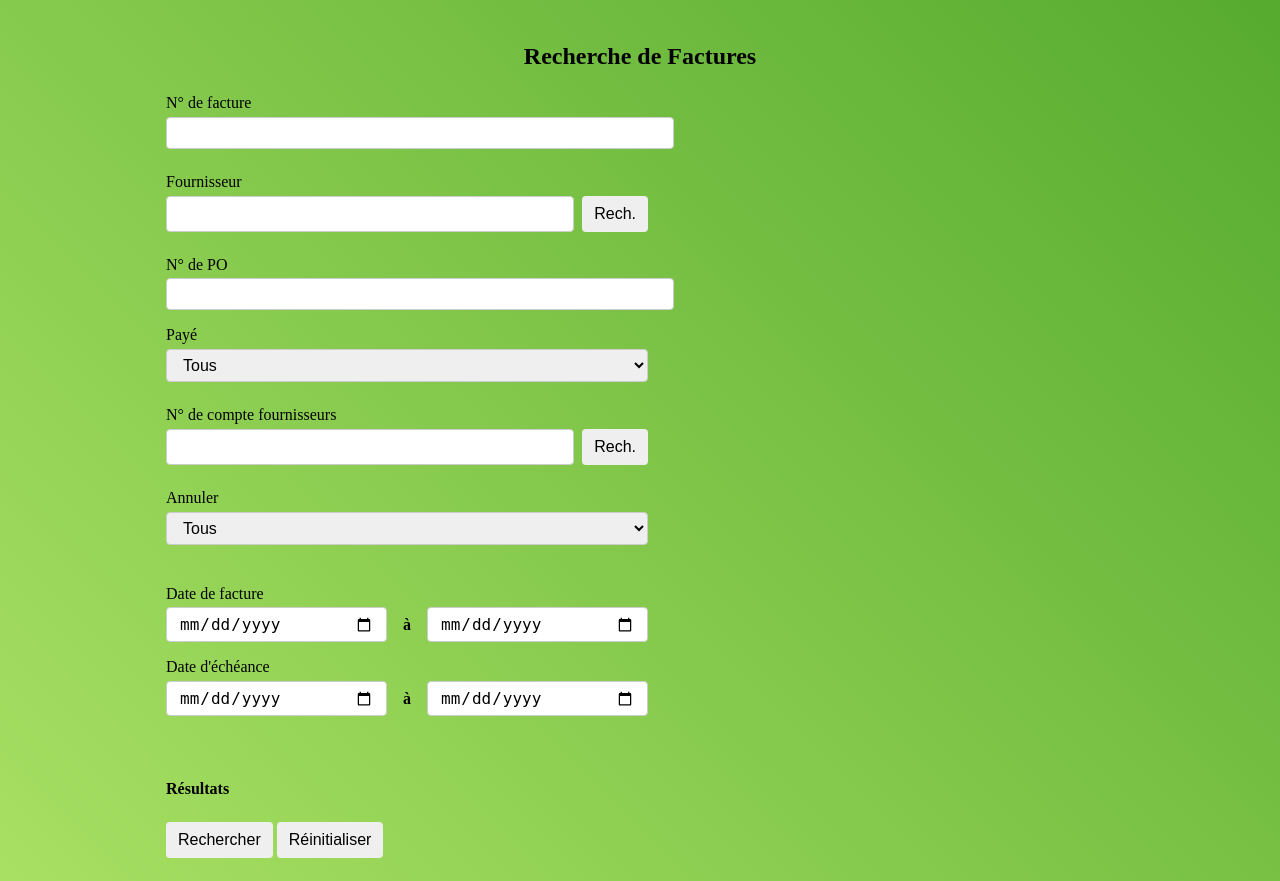
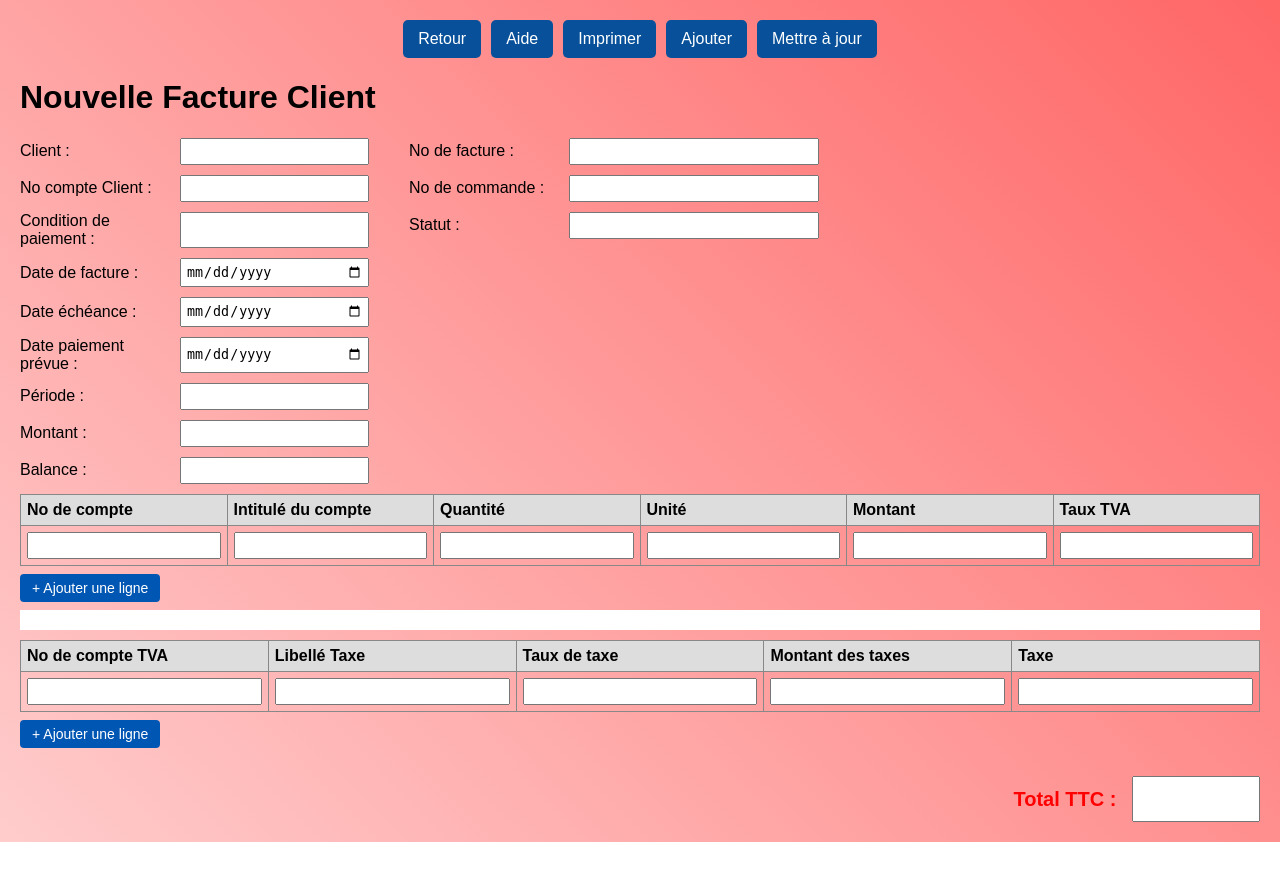
Before and after one commit to toto19771971/compta_2025, a Flask app: page /recherche_factures_clients in a window 1280 px wide. After the commit the page ends 842 px from the top, so only its background shows below. Run offline with Flask 3, Linux system fonts and the light colour scheme; parts of the project's set-up code (start-up, migrations or seed data) failed here and were passed over.

Commit message:
Ajout des templates recherche_clients et recherche_factures_clients

```diff
--- a/templates/templates_clients/recherche_factures_clients.html
+++ b/templates/templates_clients/recherche_factures_clients.html
@@ -2,231 +2,252 @@
 <html lang="fr">
 <head>
   <meta charset="UTF-8">
-  <title>Recherche de Factures</title>
+  <title>Wireframe - Nouvelle Facture Client</title>
   <style>
-    /* Container : 75% de la largeur, centré */
-    .container {
-      width: 75%;
-      margin: 0 auto;
-      padding: 15px;
+    body {
+      font-family: Arial, sans-serif;
+      margin: 20px;
+      background: linear-gradient(45deg, #ffcccc, #ff6666) !important;
     }
-
-    /* Titre centré */
-    h2 {
-      text-align: center;
-      margin-bottom: 1.5rem; /* équivaut à mb-4 */
+    .header {
+      display: flex;
+      justify-content: center;
+      gap: 10px;
+      margin-bottom: 20px;
     }
-
-    /* Marges utilitaires */
-    .mb-4 { margin-bottom: 1.5rem !important; }
-    .mt-3 { margin-top: 1rem !important; }
-    .mt-4 { margin-top: 1.5rem !important; }
-    .mt-5 { margin-top: 3rem !important; }
-
-    /* Grille simplifiée pour une mise en page symétrique */
-    .row {
+    .header button {
+      background-color: #08519a;
+      color: #ffffff;
+      border: none;
+      padding: 10px 15px;
+      cursor: pointer;
+      font-size: 16px;
+      border-radius: 5px;
+    }
+    .header button:hover {
+      background-color: #0056b3;
+    }
+    .form-container {
       display: flex;
-      flex-wrap: wrap;
-      margin-left: -0.5rem;
-      margin-right: -0.5rem;
+      justify-content: flex-start;
+      align-items: start;
+      gap: 40px;
     }
-    .row > [class^="col-md-"] {
-      padding-left: 0.5rem;
-      padding-right: 0.5rem;
+    form {
+      display: grid;
+      grid-template-columns: 150px 1fr;
+      row-gap: 10px;
+      column-gap: 10px;
+      max-width: 500px;
     }
-    .col-md-6 { flex: 0 0 auto; width: 50%; }
-    .g-3 > * { margin-bottom: 1rem; }
-
-    /* Champs de formulaire */
+    .right-group {
+      display: grid;
+      grid-template-columns: 150px 250px;
+      row-gap: 10px;
+      column-gap: 10px;
+      width: 400px;
+    }
+    form input, form select, form textarea {
+      width: 100%;
+      padding: 4px;
+      box-sizing: border-box;
+    }
+    .right-group input, .right-group select, .right-group textarea {
+      width: 250px;
+      padding: 4px;
+      box-sizing: border-box;
+    }
+    .right-group textarea {
+      height: 100px;
+      resize: vertical;
+    }
     label {
-      display: block;
-      margin-bottom: 0.3rem;
-      font-weight: 500;
+      align-self: center;
+      margin-right: 5px;
     }
-    .form-control,
-    .form-select {
-      display: block;
+    table {
       width: 100%;
-      padding: 0.375rem 0.75rem;
-      border: 1px solid #ccc;
-      border-radius: 4px;
-      font-size: 1rem;
+      border-collapse: collapse;
+      margin-top: 10px;
+      margin-bottom: 0;
     }
-
-    /* Boutons : aucune couleur ici (laissée au style_fournisseurs.css) */
-    .btn {
-      display: inline-block;
-      padding: 0.375rem 0.75rem;
+    th, td {
+      border: 1px solid #888;
+      padding: 6px;
+      text-align: left;
+    }
+    th {
+      background: #ddd;
+    }
+    td input {
+      width: 100%;
+      box-sizing: border-box;
+      padding: 4px;
+    }
+    .add-btn {
+      background: #0056b3;
+      color: #fff;
       border: none;
+      padding: 6px 12px;
       border-radius: 4px;
       cursor: pointer;
-      font-size: 1rem;
-      line-height: 1.5;
+      font-size: 14px;
+      margin: 8px 0;
+      display: inline-block;
     }
-    .btn-primary {}
-    .btn-secondary {}
-    .btn-search {
-      border: none;
+    .spacer {
+      height: 20px;
+      background: #fff;
+      margin: 0;
     }
-
-    /* Alignements et espacements */
-    .d-flex { display: flex; }
-    .gap-2 { gap: 0.5rem; }
-    .align-items-center { align-items: center; }
-
-    /* Séparateur "à" entre les dates */
-    .date-separator {
-      margin: 0 0.5rem;
+    .total-ttc {
+      margin-top: 20px;
       font-weight: bold;
+      color: red;
+      text-align: right;
+      font-size: 20px;
     }
-
-    /* Résultats et actions */
-    .results {}
-    .form-actions {}
+    .total-ttc input {
+      width: 120px;
+      height: 40px;
+      margin-left: 10px;
+      font-size: 20px;
+    }
   </style>
-  <!-- Charge ensuite le style_fournisseurs.css pour la couleur (fond vert, boutons, etc.) -->
-  <link rel="stylesheet" href="{{ url_for('static', filename='style_fournisseurs.css') }}">
 </head>
 <body>
-  <div class="container">
-    <h2>Recherche de Factures</h2>
 
-    <form id="formRecherche">
-      <!-- Ligne 1 : 3 champs à gauche, 3 champs à droite (répartis en 2 colonnes) -->
-      <div class="row g-3 mb-4">
-        <div class="col-md-6">
-          <!-- Partie gauche -->
-          <div class="form-group mb-4">
-            <label>N° de facture</label>
-            <input type="text" class="form-control" name="N° de facture">
+  <div class="header">
+    <button onclick="window.location.href='/comptabilite_clients'">Retour</button>
+    <button onclick="window.open('https://fr.wikipedia.org', '_blank')">Aide</button>
+    <button onclick="window.print()">Imprimer</button>
+    <button disabled>Ajouter</button>
+    <button disabled>Mettre à jour</button>
   </div>
 
-          <div class="form-group mb-4">
-            <label>Fournisseur</label>
-            <div class="d-flex gap-2">
-              <input type="text" class="form-control" name="Fournisseur">
-              <button type="button" class="btn btn-search" onclick="rechercher()">
-                Rech.
-              </button>
+  <h1>Nouvelle Facture Client</h1>
+
+  <div class="form-container">
+    <form>
+      <label for="client">Client :</label>
+      <input id="client" type="text" placeholder="">
+      <label for="num_compte_client">No compte Client :</label>
+      <input id="num_compte_client" type="text" placeholder="">
+      <label for="condition_paiement">Condition de paiement :</label>
+      <input id="condition_paiement" type="text" placeholder="">
+      <label for="date_facture">Date de facture :</label>
+      <input id="date_facture" type="date">
+      <label for="date_echeance">Date échéance :</label>
+      <input id="date_echeance" type="date">
+      <label for="date_paiement">Date paiement prévue :</label>
+      <input id="date_paiement" type="date">
+      <label for="periode">Période :</label>
+      <input id="periode" type="text" placeholder="">
+      <label for="montant">Montant :</label>
+      <input id="montant" type="text" placeholder="">
+      <label for="balance">Balance :</label>
+      <input id="balance" type="text" placeholder="">
+    </form>
+    <div class="right-group">
+      <label for="num_facture">No de facture :</label>
+      <input id="num_facture" type="text" placeholder="">
+      <label for="num_commande">No de commande :</label>
+      <input id="num_commande" type="text" placeholder="">
+      <label for="statut">Statut :</label>
+      <input id="statut" type="text" placeholder="">
     </div>
   </div>
 
-          <div class="form-group">
-            <label>N° de PO</label>
-            <input type="text" class="form-control" name="N° de PO">
-          </div>
+  <!-- Tableau Lignes Facture -->
+  <table id="invoice-table">
+    <thead>
+      <tr>
+        <th>No de compte</th>
+        <th>Intitulé du compte</th>
+        <th>Quantité</th>
+        <th>Unité</th>
+        <th>Montant</th>
+        <th>Taux TVA</th>
+      </tr>
+    </thead>
+    <tbody id="invoice-body">
+      <tr>
+        <td><input name="compte[]" /></td>
+        <td><input name="intitule[]" /></td>
+        <td><input name="quantite[]" type="number" /></td>
+        <td><input name="unite[]" /></td>
+        <td><input name="montant[]" /></td>
+        <td><input name="tva[]" /></td>
+      </tr>
+    </tbody>
+  </table>
+  <button id="add-invoice" class="add-btn">+ Ajouter une ligne</button>
+
+  <!-- Spacer blanc -->
+  <div class="spacer"></div>
+
+  <!-- Tableau Lignes TVA -->
+  <table id="tax-table">
+    <thead>
+      <tr>
+        <th>No de compte TVA</th>
+        <th>Libellé Taxe</th>
+        <th>Taux de taxe</th>
+        <th>Montant des taxes</th>
+        <th>Taxe</th>
+      </tr>
+    </thead>
+    <tbody id="tax-body">
+      <tr>
+        <td><input name="compte_tva[]" /></td>
+        <td><input name="libelle_taxe[]" /></td>
+        <td><input name="taux_taxe[]" /></td>
+        <td><input name="montant_taxe[]" /></td>
+        <td><input name="taxe[]" /></td>
+      </tr>
+    </tbody>
+  </table>
+  <button id="add-tax" class="add-btn">+ Ajouter une ligne</button>
+
+  <!-- Total TTC -->
+  <div class="total-ttc">
+    Total TTC : <input type="text" name="total_ttc" />
   </div>
 
-        <div class="col-md-6">
-          <!-- Partie droite -->
-          <div class="form-group mb-4">
-            <label>Payé</label>
-            <select class="form-select" name="Payé">
-              <option value="">Tous</option>
-              <option>Comptabilité</option>
-              <option>Trésorerie</option>
-              <option>Service client</option>
-              <option>Autre</option>
-            </select>
-          </div>
+  <template id="tpl-invoice-line">
+    <tr>
+      <td><input name="compte[]" /></td>
+      <td><input name="intitule[]" /></td>
+      <td><input name="quantite[]" type="number" /></td>
+      <td><input name="unite[]" /></td>
+      <td><input name="montant[]" /></td>
+      <td><input name="tva[]" /></td>
+    </tr>
+  </template>
 
-          <div class="form-group mb-4">
-            <label>N° de compte fournisseurs</label>
-            <div class="d-flex gap-2">
-              <input type="text" class="form-control" name="N° de compte fournisseurs">
-              <button type="button" class="btn btn-search" onclick="rechercher()">
-                Rech.
-              </button>
-            </div>
-          </div>
-
-          <div class="form-group">
-            <label>Annuler</label>
-            <select class="form-select" name="Annuler">
-              <option value="">Tous</option>
-              <option>Erreur de saisie</option>
-              <option>Annulation client</option>
-              <option>Problème fournisseur</option>
-            </select>
-          </div>
-        </div>
-      </div>
-
-      <!-- Ligne 2 : Dates de facture et d'échéance -->
-      <div class="row g-3 mb-4">
-        <div class="col-md-6">
-          <label>Date de facture</label>
-          <div class="d-flex gap-2 align-items-center">
-            <input type="date" class="form-control" name="Date de facture De">
-            <span class="date-separator">à</span>
-            <input type="date" class="form-control" name="Date de facture Vers">
-          </div>
-        </div>
-
-        <div class="col-md-6">
-          <label>Date d'échéance</label>
-          <div class="d-flex gap-2 align-items-center">
-            <input type="date" class="form-control" name="Date d'échéance De">
-            <span class="date-separator">à</span>
-            <input type="date" class="form-control" name="Date d'échéance Vers">
-          </div>
-        </div>
-      </div>
-
-      <!-- Résultats -->
-      <div class="results mt-5">
-        <h4>Résultats</h4>
-        <div id="resultats" class="mt-3"></div>
-      </div>
-
-      <!-- Boutons Rechercher / Réinitialiser -->
-      <div class="form-actions mt-4">
-        <button type="button" class="btn btn-primary" onclick="rechercher()">
-          Rechercher
-        </button>
-        <button type="reset" class="btn btn-secondary">
-          Réinitialiser
-        </button>
-      </div>
-    </form>
-  </div>
+  <template id="tpl-tax-line">
+    <tr>
+      <td><input name="compte_tva[]" /></td>
+      <td><input name="libelle_taxe[]" /></td>
+      <td><input name="taux_taxe[]" /></td>
+      <td><input name="montant_taxe[]" /></td>
+      <td><input name="taxe[]" /></td>
+    </tr>
+  </template>
 
   <script>
-    async function rechercher() {
-      const formData = {
-        numero_facture: document.querySelector('[name="N° de facture"]').value,
-        fournisseur: document.querySelector('[name="Fournisseur"]').value,
-        compte_fournisseur: document.querySelector('[name="N° de compte fournisseurs"]').value
+    const invBody = document.getElementById('invoice-body');
+    const taxBody = document.getElementById('tax-body');
+    const tplInv  = document.getElementById('tpl-invoice-line').content;
+    const tplTax  = document.getElementById('tpl-tax-line').content;
+
+    document.getElementById('add-invoice').onclick = () => {
+      invBody.appendChild(document.importNode(tplInv, true));
     };
+    document.getElementById('add-tax').onclick = () => {
+      taxBody.appendChild(document.importNode(tplTax, true));
+    };
+  </script>
 
-      try {
-        const response = await fetch('/rechercher', {
-          method: 'POST',
-          headers: { 'Content-Type': 'application/json' },
-          body: JSON.stringify(formData)
-        });
-
-        const data = await response.json();
-
-        if(data.length > 0) {
-          // Auto-remplir le formulaire avec le premier résultat
-          const premierResultat = data[0];
-          for(const [key, value] of Object.entries(premierResultat)) {
-            const element = document.querySelector(`[name="${key}"]`);
-            if(element) element.value = value;
-          }
-
-          // Afficher tous les résultats
-          document.getElementById('resultats').innerHTML = `
-            <pre>${JSON.stringify(data, null, 2)}</pre>
-          `;
-        } else {
-          alert('Aucun résultat trouvé');
-        }
-      } catch (error) {
-        console.error('Erreur:', error);
-      }
-    }
-  </script>
 </body>
 </html>
```
Also changed, not shown: templates/templates_clients/recherche_clients.html (+56 -83 lines). Lines whose indentation alone changed are shown as unchanged.
